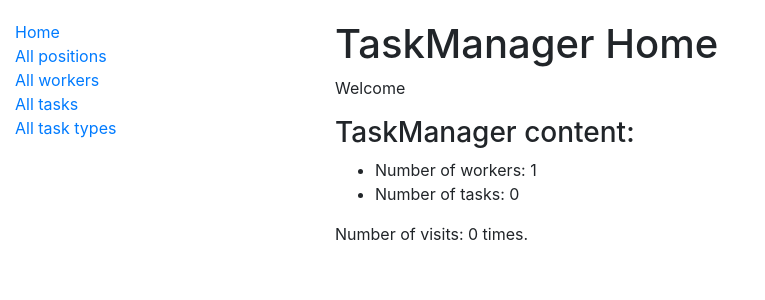
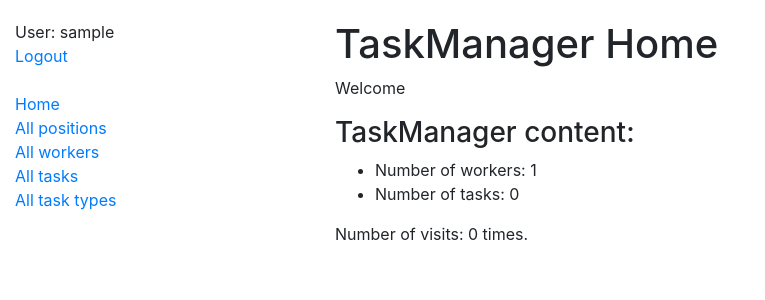
Before and after one commit to neagarr/task_manager, a Django app: page /manager/ in a window 1280 px wide. Shown: the top 300 px of the page, without its empty margins (0-765 px from the left). Run offline with Django 5.2, Linux system fonts and the light colour scheme; the visitor is signed in with stand-in values (Sample User, id 1); data comes from the database, SQL or seed files in the repository; data that the repository does not hold is empty.

Commit message:
add 'login' 'logout' links in sidebar.html

```diff
--- a/templates/includes/sidebar.html
+++ b/templates/includes/sidebar.html
@@ -1,4 +1,17 @@
 <ul class="sidebar-nav">
+  {% if user.is_authenticated %}
+    <li>
+      User: {{ user.username }}
+    </li>
+    <li>
+      <a href="{% url 'logout' %}">Logout</a>
+    </li>
+  {% else %}
+    <li>
+      <a href="{% url 'login' %}">Login</a>
+    </li>
+  {% endif %}
+  <br>
   <li>
     <a href="{% url 'manager:index' %}">Home</a>
   </li>
```
